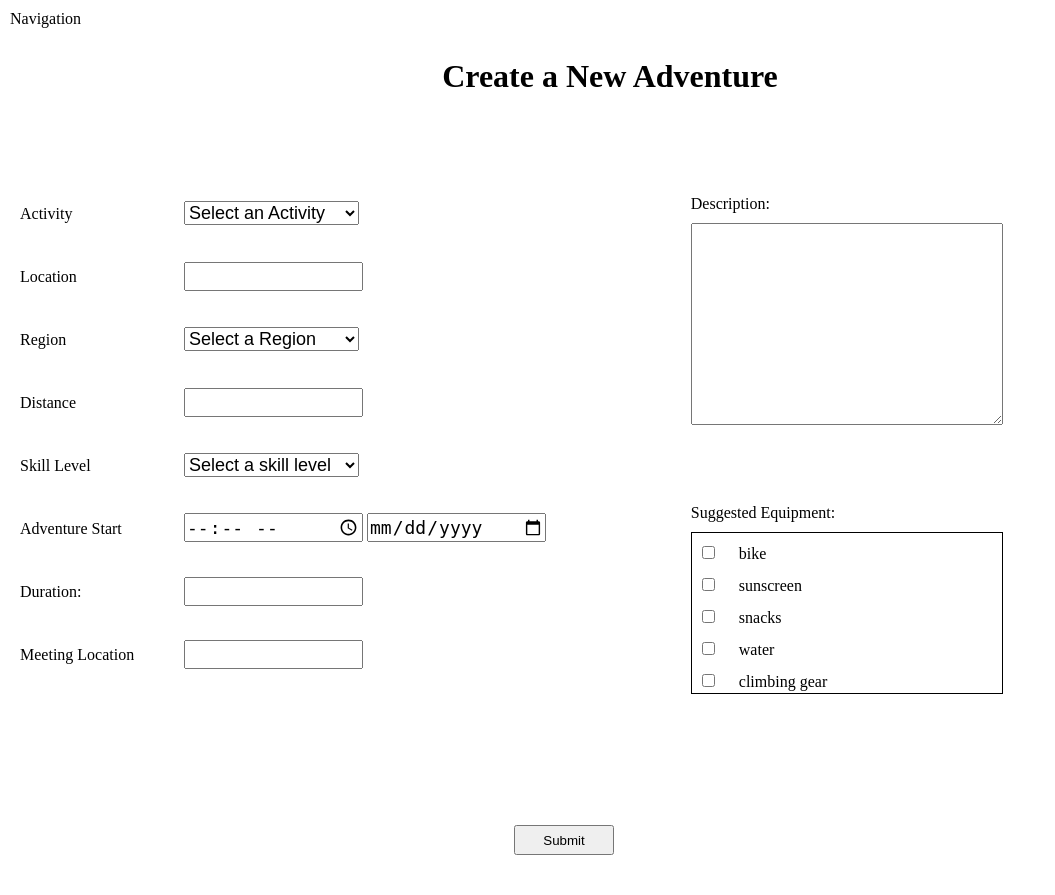
After one commit to mickelsendamon/Connected_Outdoors, a Django app: page /new_adventure in a window 1280 px wide. The commit adds this page. Shown: the whole page, without its empty margins (0-1055 px from the left). Run offline with Django 3.2, Linux system fonts and the light colour scheme.

Commit message:
changed name of html, modified css for new adv

```diff
--- a/adventure_app/static/css/newAdv.css
+++ b/adventure_app/static/css/newAdv.css
@@ -1,7 +1,7 @@
 *{
     margin: 0;
     padding: 0;
-     /* outline:  red dotted 2px; */
+    /* outline:  red dotted 2px; */
 }
 
 
@@ -11,6 +11,7 @@
 }
 .pageTitle{
     text-align: center;
+    margin:  30px 0 100px 0;
 }
 .new_leftside{
     width:  47%;
@@ -19,23 +20,37 @@
     vertical-align: top;
     text-align:  left;
 }
+.dropdown-content{
+    width:  175px;
+    font-size:  18px;
+}
+.label{
+    margin: 10px;
+    width:  150px;
+    height:  25px;
+    display:  inline-block;
+}
 .new_rightside{
     width:  47%;
     height:  600px;
     display:  inline-block;
     vertical-align: top;
 }
-.labelNew{
-    margin-right: 10px;
-    width:  10%;
+.date{
+    width:  50px;
+}
+.time{
+    width:  50px;
 }
 .new_leftside input{
-    width:  200px;
+    width:  175px;
+    height:  25px;
+    font-size: 18px;
 }
 .descNew{
-    width:  300px;
+    width:  310px;
     height:  200px;
-    margin-left:  20%;
+    margin:  10px 20% 75px;
 }
 .equip{
     width:  20px;
@@ -44,15 +59,22 @@
     margin-left:  20%;
 }
 .scrollbox{
-    width: 150px;
+    width: 300px;
     height: 150px;
-    line-height: 3em;
+    line-height: 2em;
     overflow:scroll;
     border: thin #000 solid;
     padding: 5px;
-    margin-left:  20%;
+    margin: 10px 20%;
+}
+.scrollbox label{
+    margin:  0 15px;
+}
+.scrollbox input{
+    margin:  0 5px;
 }
 .submit_button{
-    width: 200px;
+    width: 100px;
+    height:  30px;
     margin: 30px 42%;
 }
--- /dev/null
+++ b/adventure_app/templates/new_adventure.html
@@ -0,0 +1,122 @@
+<!DOCTYPE html>
+<html lang="en">
+<head>
+    <meta charset="UTF-8">
+    <meta http-equiv="X-UA-Compatible" content="IE=edge">
+    <meta name="viewport" content="width=device-width, initial-scale=1.0">
+    <title>New Adventure</title>
+    {% load static %}
+    <link rel="stylesheet" href="{% static 'css/newAdv.css' %}">
+
+</head>
+<body>
+    <div class = "wrapper">
+        <div>Navigation</div>
+        <h1  class = "pageTitle">Create a New Adventure</h1>
+
+        <div class = "new_leftside">
+            {% if messages %}
+            <ul class="messages">
+                {% for message in messages %}
+                <li>{{ message }}</li>
+                {% endfor %}
+            </ul>
+            {% endif %}
+            <form action="/create_adventure" method="post" class = "form">
+            {% csrf_token %}
+                <label class = "label" >Activity</label>
+                <select name = "activity" class="dropdown-content">
+                    <option  disabled selected>Select an Activity</option>
+                    <option value="mountain_biking">Mountain Biking</option>
+                    <option value="rock_climbing">Rock Climbing</option>
+                    <option value="trail_running">Trail Running</option>
+                    <option value="hiking">Hiking</option>
+                </select><br><br>
+
+                <label class = "label">Location</label>
+                <input type = "text" name = "location"><br><br>
+
+                <label class = "label">Region</label>
+                <select name = "region" class="dropdown-content">
+                    <option  disabled selected>Select a Region</option>
+                    <option value="southeast">Southeast</option>
+                    <option value="southwest">Southwest</option>
+                    <option value="northeast">Northeast</option>
+                    <option value="northwest">Northwest</option>
+                </select><br><br>
+
+                <label class = "label">Distance</label>
+                <input type = "text" name = "distance"><br><br>
+
+                <label class = "label">Skill Level</label>
+                <select name = "skill_level" class="dropdown-content">
+                    <option  disabled selected>Select a skill level</option>
+                    <option value="beginner">Beginner</option>
+                    <option value="intermediate">Intermediate</option>
+                    <option value="advanced">Advanced</option>
+                    <option value="master">Master</option>
+                </select><br><br>
+
+                <label class = "label">Adventure Start</label>
+                <input type = "time" name = "start" class = "time">
+                <input type = "date" name = "start" class = "date"><br><br>
+
+                <label class = "label">Duration:</label>
+                <input type = "text" name = "duration"><br><br>
+
+                <label class = "label">Meeting Location</label>
+                <input type = "text" name = "location"><br><br>
+            </form>
+        </div>
+
+
+        <div class = "new_rightside">
+            <p class = "subtitle_Rt_New">Description:</p>
+            <textarea class = "descNew"></textarea>
+            <p class = "subtitle_Rt_New">Suggested Equipment:</p>
+            <div class = "scrollbox">
+                <form action="/create_adventure">
+                    {% csrf_token %}
+                    <input type="checkbox" id="bike" name="equipment" value="bike">
+                    <label for="bike">bike</label><br>
+
+                    <input type="checkbox" id="sunscreen" name="equipment" value="sunscreen">
+                    <label for="sunscreen">sunscreen</label><br>
+
+                    <input type="checkbox" id="snacks" name="equipment" value="snacks">
+                    <label for="snacks">snacks</label><br>
+
+                    <input type="checkbox" id="water" name="equipment" value="water">
+                    <label for="water">water</label><br>
+
+                    <input type="checkbox" id="climbing_gear" name="equipment" value="climbing_gear">
+                    <label for="climbing_gear">climbing gear</label><br>
+
+                    <input type="checkbox" id="repair_kit" name="equipment" value="repair_kit">
+                    <label for="repair_kit">repair kit</label><br>
+
+                    <input type="checkbox" id="first_aid" name="equipment" value="first_aid">
+                    <label for="first_aid">first aid</label><br>
+
+                    <input type="checkbox" id="sunglasses" name="equipment" value="sunglasses">
+                    <label for="sunglasses">sunglasses</label><br>
+
+                    <input type="checkbox" id="hat" name="equipment" value="hat">
+                    <label for="hat">hat</label><br>
+
+                    <input type="checkbox" id="warm_clothing" name="equipment" value="warm_clothing">
+                    <label for="warm_clothing">warm clothing</label><br>
+
+                    <input type="checkbox" id="emergency_contact_list" name="equipment" value="emergency_contact_list">
+                    <label for="emergency_contact_list">emergency contact list</label><br>
+
+                    <input type="checkbox" id="rain_gear" name="equipment" value="rain_gear">
+                    <label for="rain_gear">rain gear</label><br>
+                </form>
+            </div>
+        </div>
+
+        <button type="submit" class = "submit_button">Submit</button>
+    </div>
+</body>
+</html>
```
Also changed, not shown: adventure_app/templates/new_adventures.html (deleted, +0 -145 lines).
